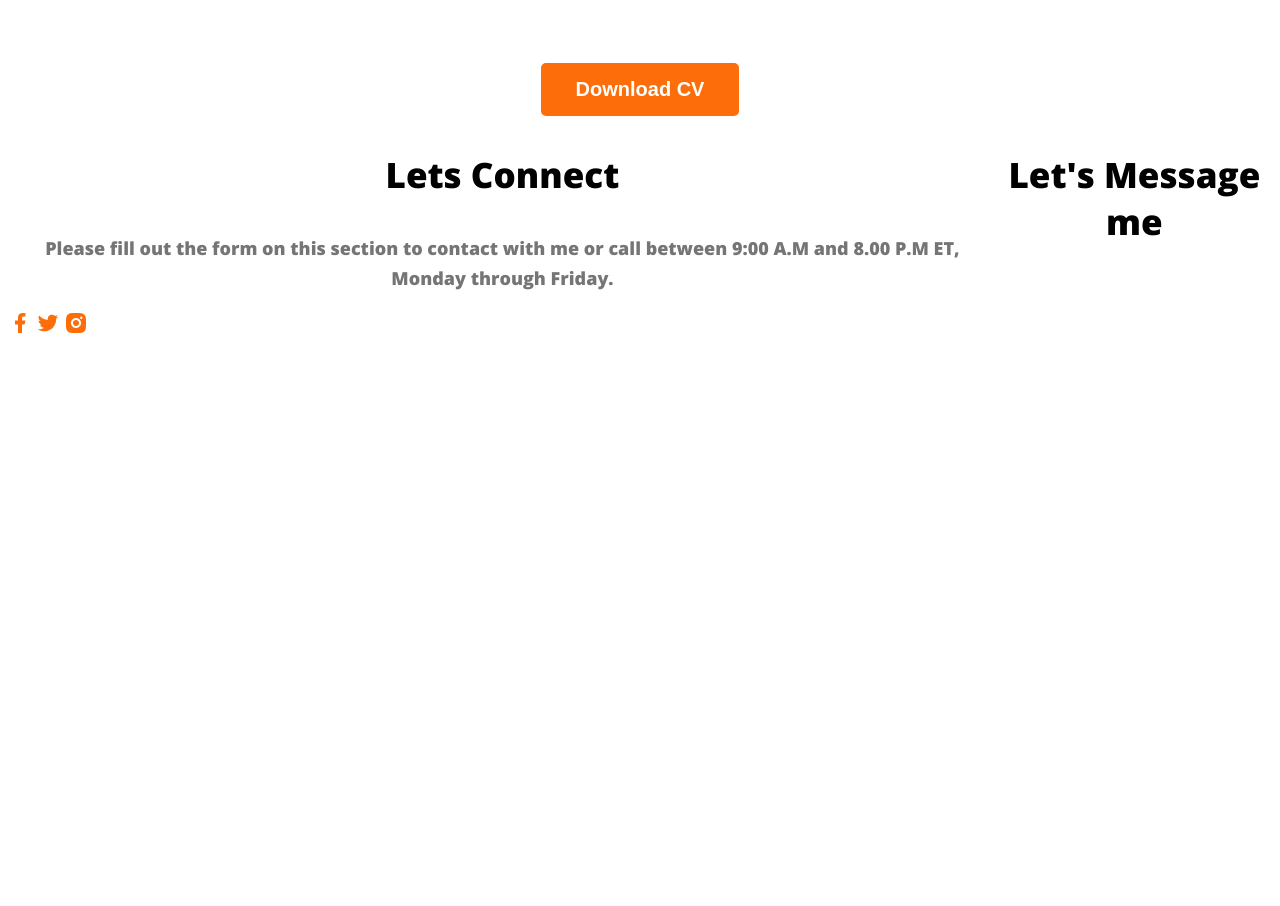
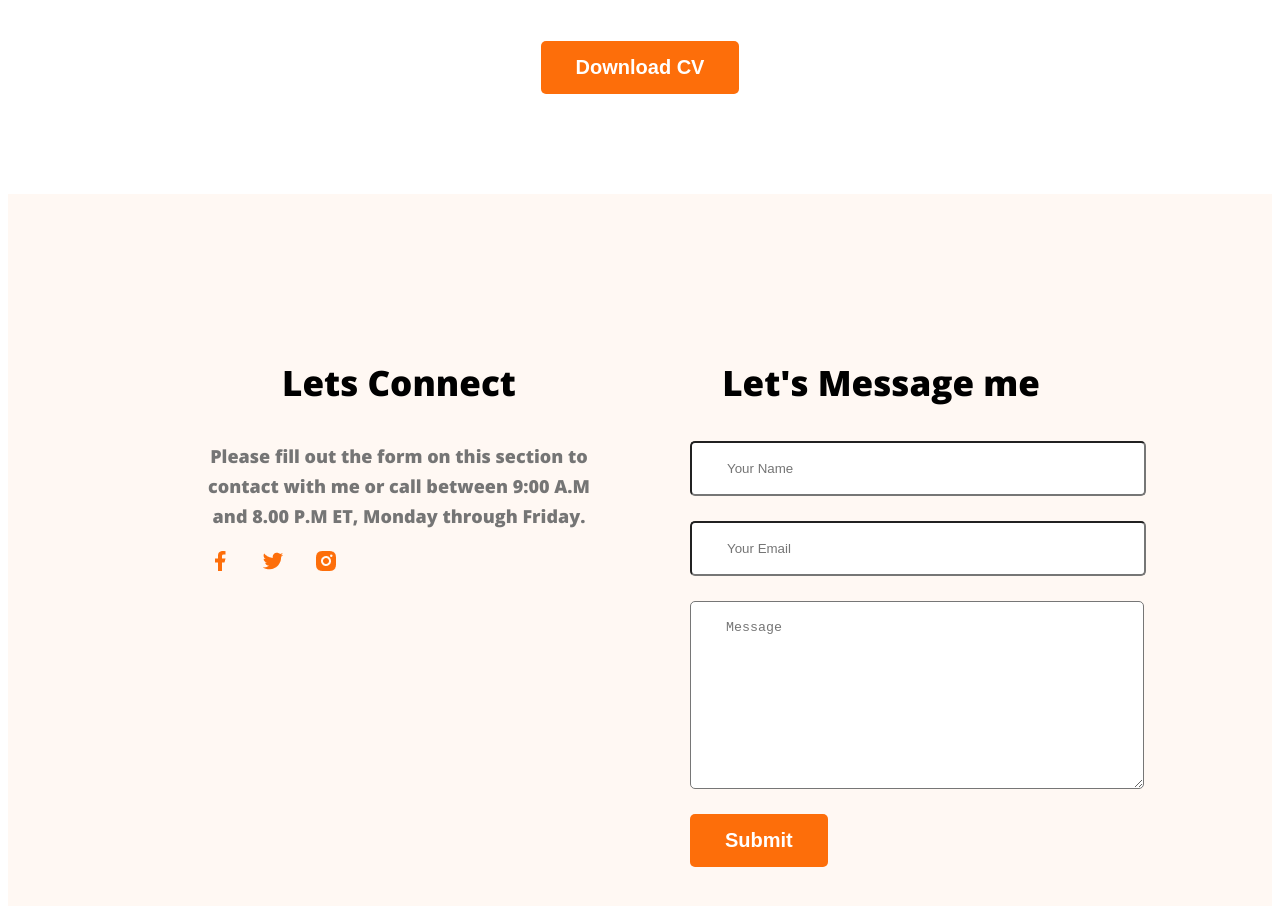
Before and after one commit to inamulhaqueinam5/webdeveloper-portfolio, a plain HTML site: page index.html in a window 1280 px wide. Shown: the part 3209-4115 px from the top of the page. Before the commit the page ends 3557 px from the top, so only its background shows below. Drawn offline with nearby package versions, Linux system fonts and the light colour scheme.

Commit message:
finished footer section

```diff
--- a/index.html
+++ b/index.html
@@ -183,6 +183,13 @@
 </div>
 <div class="footer-column">
     <h3 class="section-title">Let's Message me</h3>
+
+    <form class="contact" action="" >
+<input type="text" placeholder="Your Name">
+<input type="email" name=""placeholder="Your Email" id="">
+<textarea name="" placeholder="Message" id="" cols="30" rows="10"></textarea>
+<input class="btn-primary" type="submit" value="Submit">
+</form>
 </div>
 
     </footer>
--- a/styles/portfolio.css
+++ b/styles/portfolio.css
@@ -176,13 +176,13 @@ banner-title {
     color: #474747);
     font-size: 25px;
     font-weight: 700;
-    margin-bottom:10px ;
+    margin-bottom: 10px;
 
 }
 
-.resume-item-institute{
-    margin-bottom : 20px ;
-    margin-top: 0px ;
+.resume-item-institute {
+    margin-bottom: 20px;
+    margin-top: 0px;
 }
 
 .resume-item-institute,
@@ -190,19 +190,46 @@ banner-title {
     color: var(#757575);
 }
 
-.resume-container hr{
+.resume-container hr {
     margin: 30px;
 }
 
-.download-cv{
+.download-cv {
     text-align: center;
     margin-top: 50px;
 }
 
 /*Footer style */
-footer{
+footer {
     display: flex;
+    gap: 100px;
+    background: #FFF8F3;
+    margin-top: 100px;
+    padding: 130px 200px;
 }
+
+.footer-column {
+    width: 50%;
+}
+
+.social-links a{
+    margin-right: 25px ;
+}
+
+.contact input[type="text"], .contact input[type="email"] ,
+textarea {
+    display: block;
+    margin-bottom: 25px;
+    padding: 18px 35px;
+    color: #757575;
+    border-radius: 5px;
+    background:#FFF
+    border: 0 ;
+    width : 100% ;
+}
+
+
+.contact input
 
 
 /* main section styles */
```
